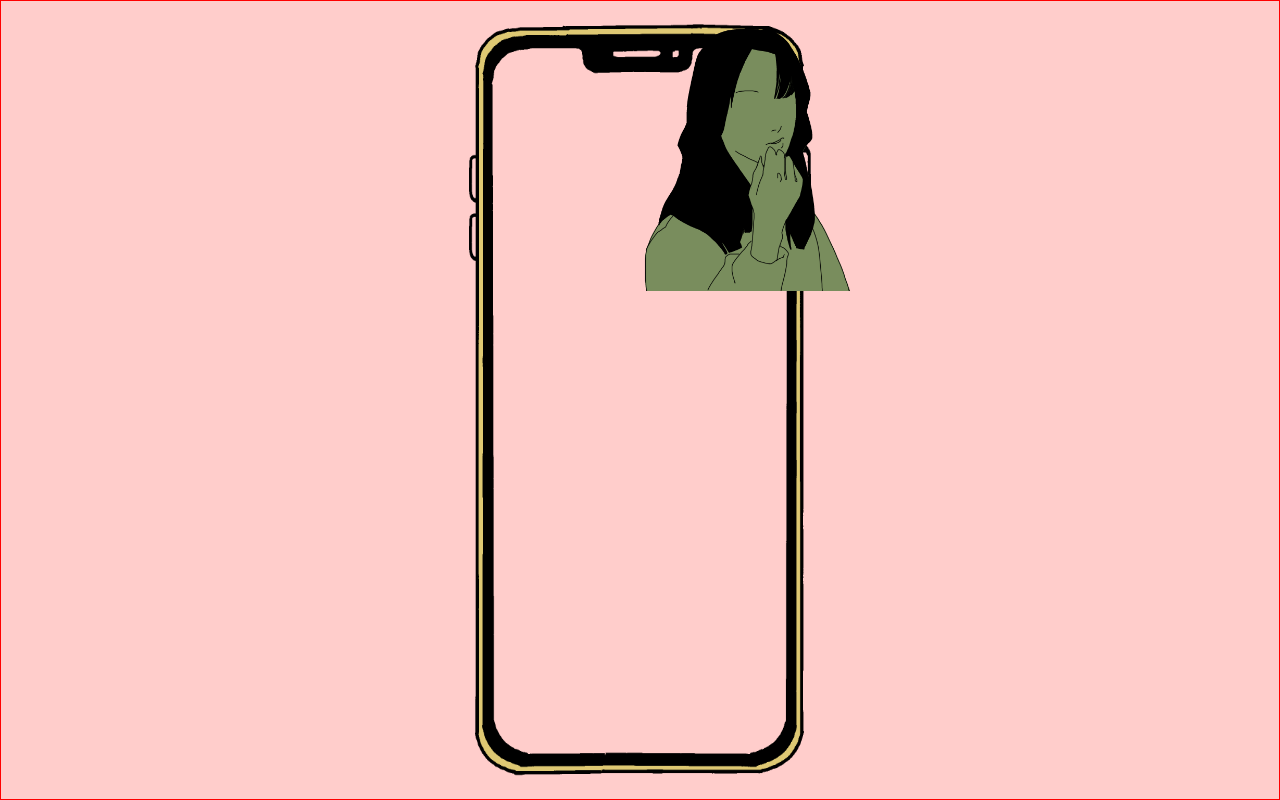
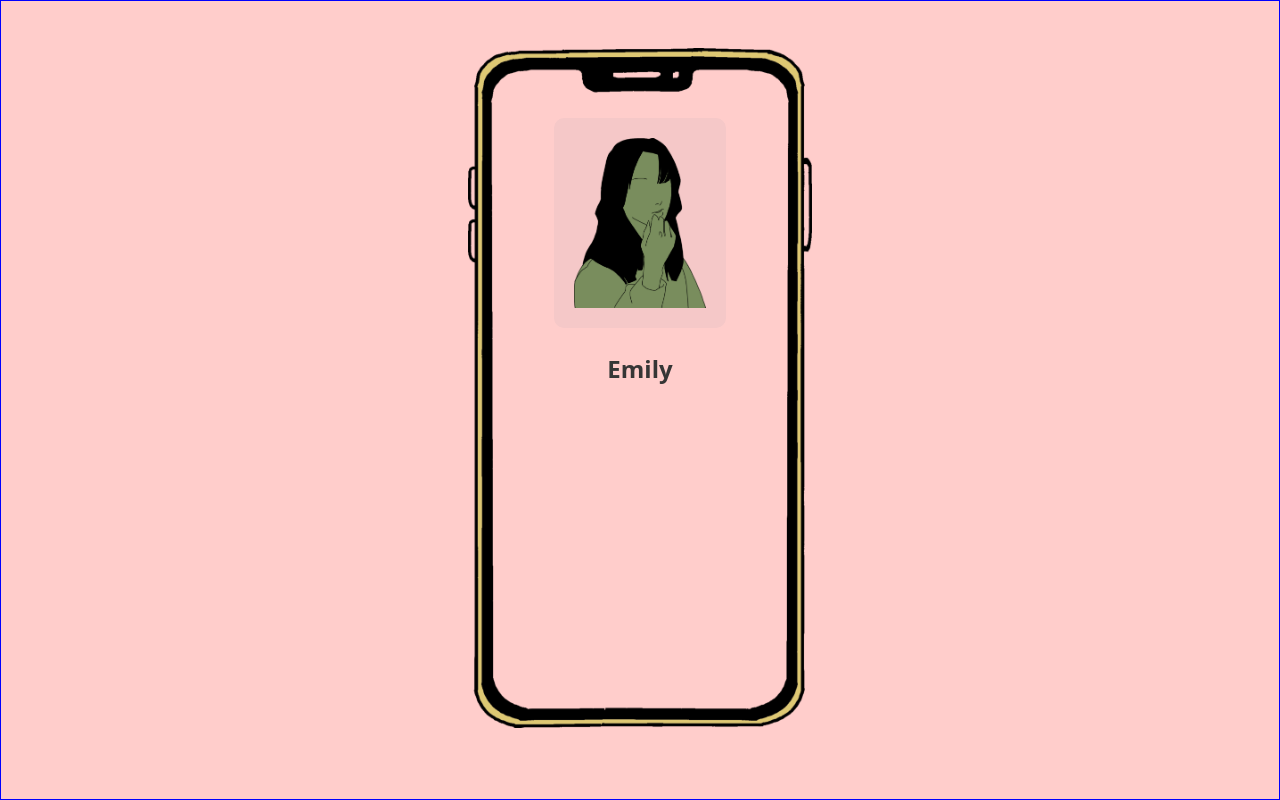
Before and after one commit to ItsMeOX/ScamSniper, a Next.js app: page /simulation/lovescam in a window 1280 px wide. Built offline with nearby package versions, Linux system fonts and the light colour scheme.

Commit message:
Add error box and name field for register and login page

```diff
--- a/src/app/(routes)/account/login/login.module.css
+++ b/src/app/(routes)/account/login/login.module.css
@@ -80,6 +80,10 @@
   background-color: var(--button-primary-focus);
 }
 
+.submit_button:disabled {
+  background-color: #838cee;
+}
+
 .no_account {
   margin-inline: auto;
   font-size: 0.8rem;
--- a/src/app/(routes)/account/login/page.tsx
+++ b/src/app/(routes)/account/login/page.tsx
@@ -4,11 +4,17 @@ import Image from 'next/image';
 import styles from './login.module.css';
 import { useRouter } from 'next/navigation';
 import crendentialLogin from '@/app/lib/requests/auth/credentialLogin';
+import { useState } from 'react';
+import ErrorBox from '@/components/auth/ErrorBox';
 
 export default function Login() {
+  const [loading, setLoading] = useState(false);
+  const [error, setError] = useState('');
   const router = useRouter();
+
   async function login(ev: React.FormEvent<HTMLFormElement>) {
     ev.preventDefault();
+    setLoading(true);
 
     const formData = new FormData(ev.currentTarget);
 
@@ -17,6 +23,14 @@ export default function Login() {
       router.push('/');
     } catch (err) {
       console.error(err);
+      if (err instanceof Error) {
+        setError(err.message);
+        console.error(error);
+      } else {
+        setError('Something went wrong, please try again.');
+      }
+      console.error(error);
+      setLoading(false);
     }
   }
 
@@ -45,9 +59,13 @@ export default function Login() {
               <input type="password" name="password" />
             </div>
           </div>
-          <button className={styles.submit_button} type="submit">
+          <button
+            disabled={loading}
+            className={styles.submit_button}
+            type="submit">
             Login
           </button>
+          <div>{error && <ErrorBox errorText={error} />}</div>
         </div>
         <div className={styles.art_section}></div>
       </form>
--- a/src/app/(routes)/account/register/page.tsx
+++ b/src/app/(routes)/account/register/page.tsx
@@ -5,12 +5,16 @@ import styles from './register.module.css';
 import { useRouter } from 'next/navigation';
 import registerUser from '@/app/lib/requests/auth/createUser';
 import crendentialLogin from '@/app/lib/requests/auth/credentialLogin';
+import { useState } from 'react';
+import ErrorBox from '@/components/auth/ErrorBox';
 
 export default function Register() {
+  const [loading, setLoading] = useState(false);
+  const [error, setError] = useState('');
   const router = useRouter();
   async function register(ev: React.FormEvent<HTMLFormElement>) {
     ev.preventDefault();
-
+    setLoading(true);
     const formdata = new FormData(ev.currentTarget);
 
     try {
@@ -18,7 +22,13 @@ export default function Register() {
       await crendentialLogin(formdata);
       router.push('/');
     } catch (error) {
+      if (error instanceof Error) {
+        setError(error.message);
+      } else {
+        setError('Something went wrong, please try again.');
+      }
       console.error(error);
+      setLoading(false);
     }
   }
 
@@ -39,6 +49,10 @@ export default function Register() {
           </div>
           <div className={styles.inputs_box}>
             <div className={styles.input_box}>
+              <label>Name</label>
+              <input type="text" name="name" />
+            </div>
+            <div className={styles.input_box}>
               <label>Email</label>
               <input type="email" name="email" />
             </div>
@@ -47,11 +61,20 @@ export default function Register() {
               <input type="password" name="password" />
             </div>
           </div>
-          <button className={styles.submit_button} type="submit">
+          <button
+            disabled={loading}
+            className={styles.submit_button}
+            type="submit">
             Register
           </button>
+          <div className={styles.error_box}>
+            {error && <ErrorBox errorText={error} />}
+          </div>
           <span className={styles.no_account}>
-            Don&apos;t have an account? <button>Register here</button>
+            Don&apos;t have an account?{' '}
+            <button onClick={() => router.push('/account/register')}>
+              Register here
+            </button>
           </span>
         </div>
         <div className={styles.art_section}></div>
--- a/src/app/(routes)/simulation/lovescam/lovescam.module.css
+++ b/src/app/(routes)/simulation/lovescam/lovescam.module.css
@@ -41,21 +41,50 @@
 }
 
 .scene2 {
+  border: 1px solid blue;
   overflow: hidden;
   display: flex;
   justify-content: center;
+  align-items: center;
   width: 100%;
   height: 100%;
   position: absolute;
   background-color: #ffcdcb;
 }
 
+.scene2_phone_wrapper {
+  position: relative;
+  width: 43vh;
+}
+
 .scene2_phone {
-  border: 1px solid red;
-  width: fit-content;
+  width: 100%;
+  height: auto;
+  box-sizing: border-box;
 }
 
 .scene2_girl1 {
+  background-color: rgb(245, 200, 200);
+  border-radius: 10px;
+  box-sizing: border-box;
+  padding: 20px;
   position: absolute;
-  top: 10px;
+  top: 10%;
+  left: 25%;
+  width: 50%;
 }
+
+.app_girl_name {
+  font-size: 3vh;
+  font-weight: 600;
+}
+
+.scene2_girl_name {
+  position: absolute;
+  top: 43%;
+  left: 50%;
+  transform: translateX(-50%);
+}
+
+.scene2_next_button {
+}
--- a/src/app/(routes)/simulation/lovescam/page.tsx
+++ b/src/app/(routes)/simulation/lovescam/page.tsx
@@ -42,9 +42,9 @@ export default function LoveScam() {
         </p>
       </div>
       <div className={styles.scene2} ref={scene2Ref}>
+        <div className={styles.scene2_phone_wrapper} ref={scene2PhoneRef}>
           <Image
             className={styles.scene2_phone}
-          ref={scene2PhoneRef}
             src="/simulation/lovescam/phone.png"
             alt="phone"
             width={1000}
@@ -61,6 +61,12 @@ export default function LoveScam() {
             quality={100}
             unoptimized={true}
           />
+          <span
+            className={`${styles.scene2_girl_name} ${styles.app_girl_name}`}>
+            Emily
+          </span>
+          <button className={styles.scene2_next_button}></button>
+        </div>
       </div>
     </div>
   );
--- a/src/app/lib/requests/auth/createUser.ts
+++ b/src/app/lib/requests/auth/createUser.ts
@@ -10,6 +10,9 @@ export default async function registerUser(
 ) {
   const email = formdata.get('email') as string;
   const plain_password = formdata.get('password') as string;
+  const name = formdata.get('name') as string;
+
+  if (!name) throw new Error('Name is empty.');
 
   if (!email) throw new Error('Email is empty.');
 
@@ -33,7 +36,7 @@ export default async function registerUser(
 
   const user = await tx.user.create({
     data: {
-      user_name: 'test user',
+      user_name: name,
       user_role: 'user',
       user_email: email,
       user_password: hashed_password,
--- /dev/null
+++ b/src/components/auth/ErrorBox.tsx
@@ -0,0 +1,11 @@
+import styles from './errorbox.module.css';
+
+export default function ErrorBox({ errorText }: { errorText: string }) {
+  return (
+    <div>
+      <div className={styles.error_box}>
+        <span className={styles.error_text}>{errorText}</span>
+      </div>
+    </div>
+  );
+}
--- /dev/null
+++ b/src/components/auth/errorbox.module.css
@@ -0,0 +1,17 @@
+.error_box {
+  width: 100%;
+  height: fit-content;
+  display: flex;
+  justify-content: center;
+  align-items: center;
+  border-radius: 0.5em;
+  gap: 10px;
+  margin-top: 20px;
+  padding: 20px;
+  background-color: #dbb6ab;
+}
+
+.error_text {
+  font-size: 0.83rem;
+  color: #5e1e1a;
+}
```
Also changed, not shown: src/app/(routes)/account/register/register.module.css (+8 -0 lines), public/simulation/lovescam/girl1.png, public/simulation/lovescam/phone.png. Lines whose indentation alone changed are shown as unchanged.
